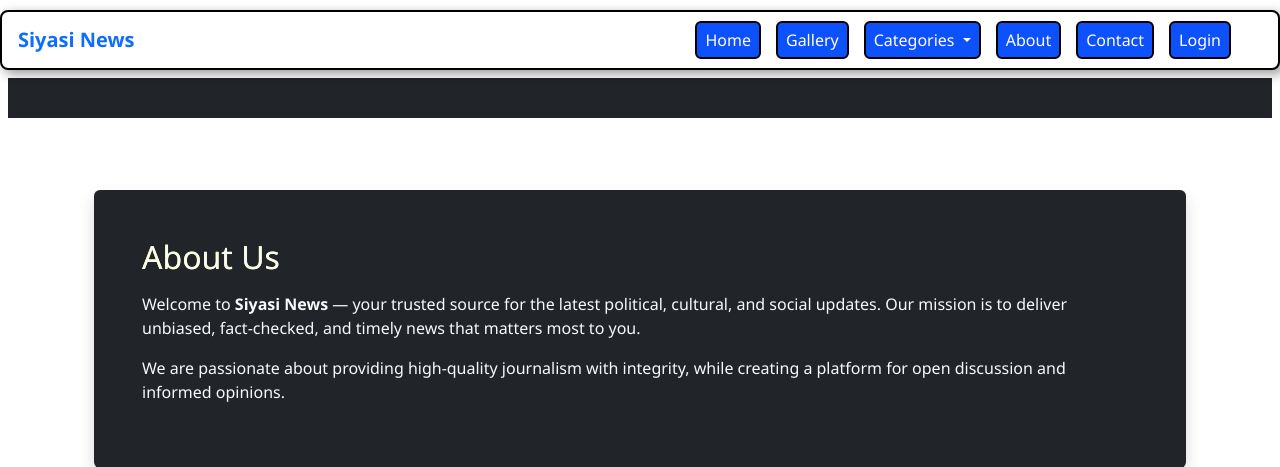
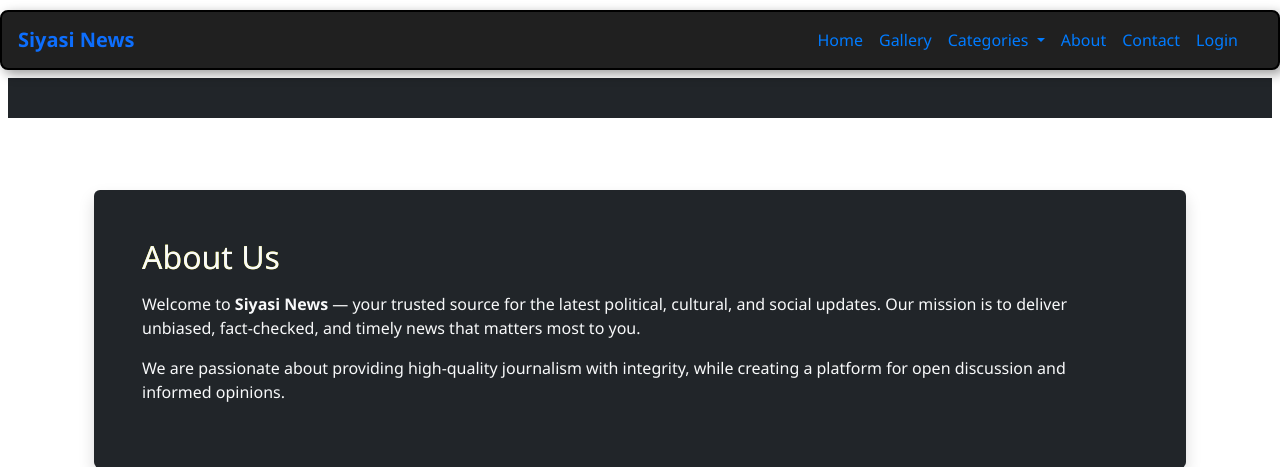
Before and after one commit to BadarsCode/SIYASI_NEWS, a Django app: page /about/ in a window 1280 px wide. Shown: the top 467 px of the page. Run offline with Django 5.2, Linux system fonts and the light colour scheme.

Commit message:
change some style

```diff
--- a/News/static/News/css/style.css
+++ b/News/static/News/css/style.css
@@ -4,27 +4,33 @@
       font-family: 'Segoe UI', sans-serif;
     }
     .navbar {
-      background: white;
+      background: rgb(32, 32, 32);
       border: 2px solid black;
       color: black;
       border-radius: 8px;
       box-shadow: 4px 4px 12px rgba(0,0,0,0.4);
       margin-top:10px;
     }
+    .nav-link {
+    position: relative;
+    font-size: 1rem;
+    font-weight: 500;
+    color: white;
+    text-decoration: none;
+    padding: 8px 12px;
+    z-index: 1;                 /* place above highlight */
+    transition: color .2s ease;
+  }
     .navbar .nav-link {
-      color: white;
-      margin-right: 15px;
-      transition: color 0.3s;
-      border-radius: 6px;
-      background: #0d51fcff;
-      border: 2px solid black;
-      padding: 5px 10px;
+      color: #007bff;
     }
     .navbar .nav-link:hover {
       color: rgb(19, 19, 19);
-      background: #0423c1ff;
+      background: linear-gradient(45deg, #1a1a1a, #007bff);
       text-decoration: none;
       border: 2px solid black;
+      border-radius: 10px;
+
     }
 
     .text-gradient {
```
